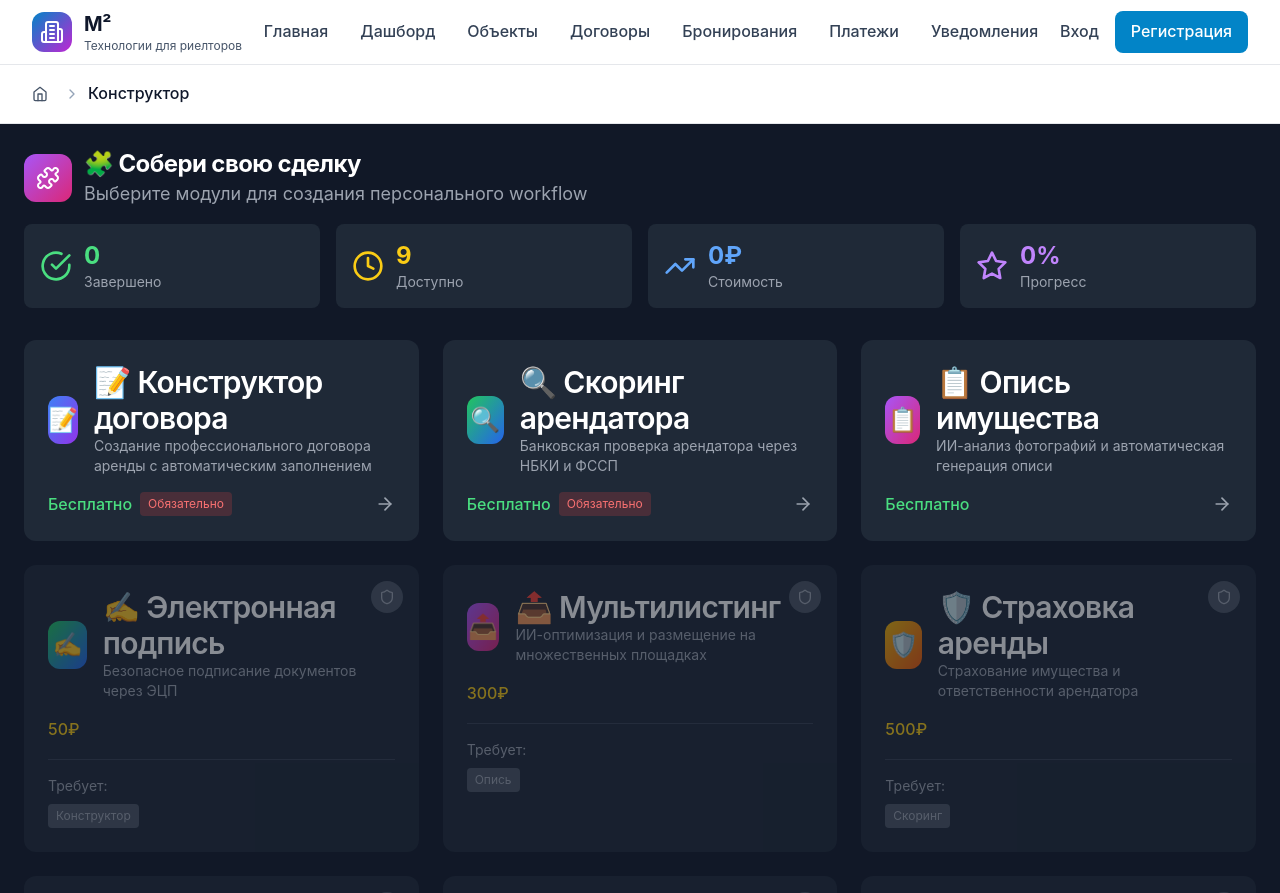
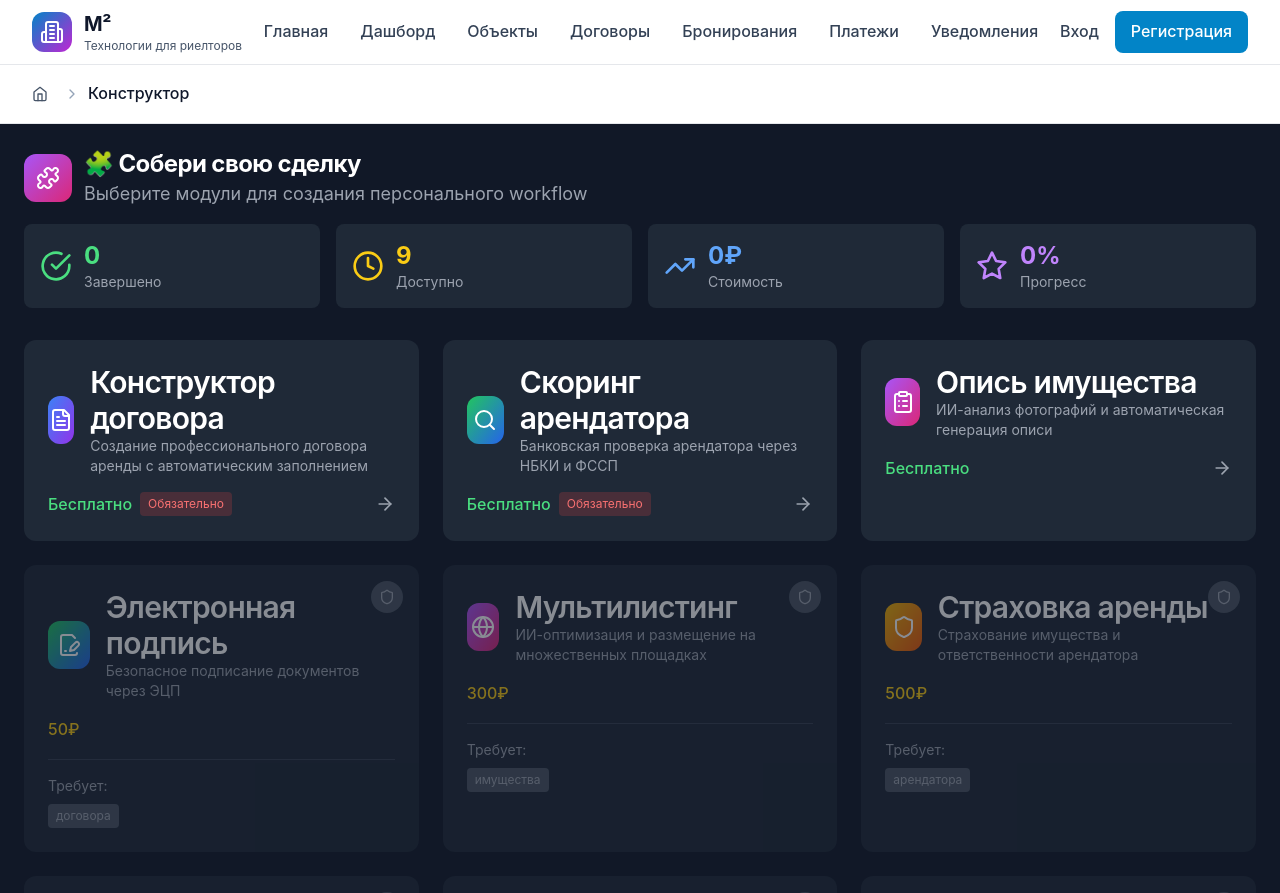
Before and after one commit to nikita-tita/mozaika-rental, a Next.js app: page /mosaic in a window 1280 px wide. Shown: the top 893 px of the page. Built offline with nearby package versions, Linux system fonts and the light colour scheme.

Commit message:
fix: обновлен UI мозаики, добавлено тестирование БД, исправлены иконки

```diff
--- /dev/null
+++ b/src/app/api/test-db/route.ts
@@ -0,0 +1,39 @@
+import { NextRequest, NextResponse } from 'next/server'
+import { prisma } from '@/lib/prisma'
+
+export async function GET(request: NextRequest) {
+  try {
+    // Проверяем подключение к базе данных
+    await prisma.$connect()
+
+    // Получаем количество пользователей
+    const userCount = await prisma.user.count()
+
+    // Получаем схему базы данных
+    const tables = await prisma.$queryRaw`
+      SELECT table_name
+      FROM information_schema.tables
+      WHERE table_schema = 'public'
+    `
+
+    return NextResponse.json({
+      success: true,
+      message: 'Подключение к базе данных успешно',
+      data: {
+        connected: true,
+        userCount,
+        tables: tables.map((t: any) => t.table_name)
+      }
+    })
+
+  } catch (error) {
+    console.error('Database connection error:', error)
+    return NextResponse.json({
+      success: false,
+      error: 'Ошибка подключения к базе данных',
+      details: error instanceof Error ? error.message : String(error)
+    }, { status: 500 })
+  } finally {
+    await prisma.$disconnect()
+  }
+}
--- a/src/app/test-auth/page.tsx
+++ b/src/app/test-auth/page.tsx
@@ -1,29 +1,31 @@
-'use client'
+'use client';
 
-import { useState } from 'react'
-import { Button } from '@/components/ui/Button'
-import { Input } from '@/components/ui/Input'
-import Breadcrumbs from '@/components/ui/Breadcrumbs'
+import React, { useState } from 'react';
+import { Button } from '@/components/ui/Button';
+import Breadcrumbs from '@/components/ui/Breadcrumbs';
 
 export default function TestAuthPage() {
-  const [testResults, setTestResults] = useState<string[]>([])
+  const [testResults, setTestResults] = useState<string[]>([]);
+  const [isLoading, setIsLoading] = useState(false);
 
   const addResult = (message: string) => {
-    setTestResults(prev => [...prev, `${new Date().toLocaleTimeString()}: ${message}`])
-  }
+    setTestResults(prev => [...prev, `${new Date().toLocaleTimeString()}: ${message}`]);
+  };
 
   const testRegistration = async () => {
     try {
       addResult('Начинаем тест регистрации...')
 
       const testUser = {
+        email: `test${Date.now()}@example.com`,
+        password: 'testpass123',
         firstName: 'Тест',
         lastName: 'Пользователь',
-        email: `test${Date.now()}@example.com`,
         phone: '+7 (999) 123-45-67',
-        password: 'testpass123',
         role: 'REALTOR'
       }
+
+      addResult(`Регистрируем пользователя: ${testUser.email}`)
 
       const response = await fetch('/api/auth/register', {
         method: 'POST',
@@ -33,7 +35,10 @@ export default function TestAuthPage() {
         body: JSON.stringify(testUser)
       })
 
+      addResult(`Статус ответа: ${response.status}`)
+
       const data = await response.json()
+      addResult(`Ответ сервера: ${JSON.stringify(data, null, 2)}`)
 
       if (data.success) {
         addResult(`✅ Регистрация успешна! Email: ${testUser.email}`)
@@ -63,7 +68,10 @@ export default function TestAuthPage() {
         })
       })
 
+      addResult(`Статус ответа входа: ${response.status}`)
+
       const data = await response.json()
+      addResult(`Ответ сервера входа: ${JSON.stringify(data, null, 2)}`)
 
       if (data.success) {
         addResult(`✅ Вход успешен! Токен получен: ${data.token ? 'Да' : 'Нет'}`)
@@ -80,9 +88,28 @@ export default function TestAuthPage() {
     }
   }
 
+  const testDatabaseConnection = async () => {
+    try {
+      addResult('Проверяем подключение к базе данных...')
+
+      const response = await fetch('/api/test-db', {
+        method: 'GET'
+      })
+
+      const data = await response.json()
+      addResult(`Статус БД: ${JSON.stringify(data, null, 2)}`)
+    } catch (error) {
+      addResult(`❌ Ошибка подключения к БД: ${error}`)
+    }
+  }
+
   const runFullTest = async () => {
+    setIsLoading(true)
     setTestResults([])
     addResult('=== НАЧАЛО ТЕСТИРОВАНИЯ ===')
+
+    // Тест подключения к БД
+    await testDatabaseConnection()
 
     // Тест регистрации
     const email = await testRegistration()
@@ -93,6 +120,7 @@ export default function TestAuthPage() {
     }
 
     addResult('=== ТЕСТИРОВАНИЕ ЗАВЕРШЕНО ===')
+    setIsLoading(false)
   }
 
   return (
@@ -111,7 +139,7 @@ export default function TestAuthPage() {
           </h1>
 
           <div className="mb-6">
-            <Button onClick={runFullTest} className="mb-4">
+            <Button onClick={runFullTest} className="mb-4" loading={isLoading}>
               Запустить полный тест
             </Button>
           </div>
--- a/src/components/mosaic/MosaicBuilder.tsx
+++ b/src/components/mosaic/MosaicBuilder.tsx
@@ -1,7 +1,24 @@
 'use client';
 
 import React, { useState } from 'react';
-import { Puzzle, ArrowRight, CheckCircle, Clock, Star, TrendingUp, Users, Shield } from 'lucide-react';
+import {
+  Puzzle,
+  ArrowRight,
+  CheckCircle,
+  Clock,
+  Star,
+  TrendingUp,
+  Users,
+  Shield,
+  FileText,
+  Search,
+  ClipboardList,
+  FileSignature,
+  Globe,
+  Shield as ShieldIcon,
+  CreditCard,
+  Zap
+} from 'lucide-react';
 import ContractBuilder from './ContractBuilder';
 import TenantScoring from './TenantScoring';
 import PropertyInventory from './PropertyInventory';
@@ -12,7 +29,7 @@ interface MosaicModule {
   id: string;
   name: string;
   description: string;
-  icon: string;
+  icon: React.ComponentType<any>;
   color: string;
   price: number;
   status: 'available' | 'completed' | 'locked';
@@ -65,9 +82,9 @@ export default function MosaicBuilder({ onComplete }: MosaicBuilderProps) {
   const mosaicModules: MosaicModule[] = [
     {
       id: 'contract',
-      name: '📝 Конструктор договора',
+      name: 'Конструктор договора',
       description: 'Создание профессионального договора аренды с автоматическим заполнением',
-      icon: '📝',
+      icon: FileText,
       color: 'from-blue-500 to-purple-600',
       price: 0,
       status: 'available',
@@ -75,9 +92,9 @@ export default function MosaicBuilder({ onComplete }: MosaicBuilderProps) {
     },
     {
       id: 'scoring',
-      name: '🔍 Скоринг арендатора',
+      name: 'Скоринг арендатора',
       description: 'Банковская проверка арендатора через НБКИ и ФССП',
-      icon: '🔍',
+      icon: Search,
       color: 'from-green-500 to-blue-600',
       price: 0,
       status: 'available',
@@ -85,18 +102,18 @@ export default function MosaicBuilder({ onComplete }: MosaicBuilderProps) {
     },
     {
       id: 'inventory',
-      name: '📋 Опись имущества',
+      name: 'Опись имущества',
       description: 'ИИ-анализ фотографий и автоматическая генерация описи',
-      icon: '📋',
+      icon: ClipboardList,
       color: 'from-purple-500 to-pink-600',
       price: 0,
       status: 'available'
     },
     {
       id: 'signature',
-      name: '✍️ Электронная подпись',
+      name: 'Электронная подпись',
       description: 'Безопасное подписание документов через ЭЦП',
-      icon: '✍️',
+      icon: FileSignature,
       color: 'from-green-500 to-blue-600',
       price: 50,
       status: 'available',
@@ -104,9 +121,9 @@ export default function MosaicBuilder({ onComplete }: MosaicBuilderProps) {
     },
     {
       id: 'multilisting',
-      name: '📤 Мультилистинг',
+      name: 'Мультилистинг',
       description: 'ИИ-оптимизация и размещение на множественных площадках',
-      icon: '📤',
+      icon: Globe,
       color: 'from-purple-500 to-pink-600',
       price: 300,
       status: 'available',
@@ -114,9 +131,9 @@ export default function MosaicBuilder({ onComplete }: MosaicBuilderProps) {
     },
     {
       id: 'insurance',
-      name: '🛡️ Страховка аренды',
+      name: 'Страховка аренды',
       description: 'Страхование имущества и ответственности арендатора',
-      icon: '🛡️',
+      icon: ShieldIcon,
       color: 'from-yellow-500 to-orange-600',
       price: 500,
       status: 'locked',
@@ -124,9 +141,9 @@ export default function MosaicBuilder({ onComplete }: MosaicBuilderProps) {
     },
     {
       id: 'escrow',
-      name: '🏦 Безопасный залог',
+      name: 'Безопасный залог',
       description: 'Эскроу-счет для безопасного хранения депозита',
-      icon: '🏦',
+      icon: CreditCard,
       color: 'from-red-500 to-pink-600',
       price: 650,
       status: 'locked',
@@ -134,9 +151,9 @@ export default function MosaicBuilder({ onComplete }: MosaicBuilderProps) {
     },
     {
       id: 'salary',
-      name: '💰 Оклад риелтора',
+      name: 'Оклад риелтора',
       description: 'Пассивный доход от аренды объекта',
-      icon: '💰',
+      icon: TrendingUp,
       color: 'from-green-500 to-emerald-600',
       price: 4500,
       status: 'locked',
@@ -144,9 +161,9 @@ export default function MosaicBuilder({ onComplete }: MosaicBuilderProps) {
     },
     {
       id: 'yandex',
-      name: '🤝 Яндекс Аренда',
+      name: 'Яндекс Аренда',
       description: 'Эксклюзивное партнерство с повышенной комиссией',
-      icon: '🤝',
+      icon: Zap,
       color: 'from-red-500 to-yellow-600',
       price: 18000,
       status: 'locked',
@@ -362,8 +379,8 @@ export default function MosaicBuilder({ onComplete }: MosaicBuilderProps) {
 
                 {/* Иконка и заголовок */}
                 <div className="flex items-center gap-4 mb-4">
-                  <div className={`w-12 h-12 bg-gradient-to-br ${module.color} rounded-xl flex items-center justify-center text-2xl`}>
-                    {module.icon}
+                  <div className={`w-12 h-12 bg-gradient-to-br ${module.color} rounded-xl flex items-center justify-center`}>
+                    <module.icon className="w-6 h-6 text-white" />
                   </div>
                   <div>
                     <h3 className="font-semibold">{module.name}</h3>
```
